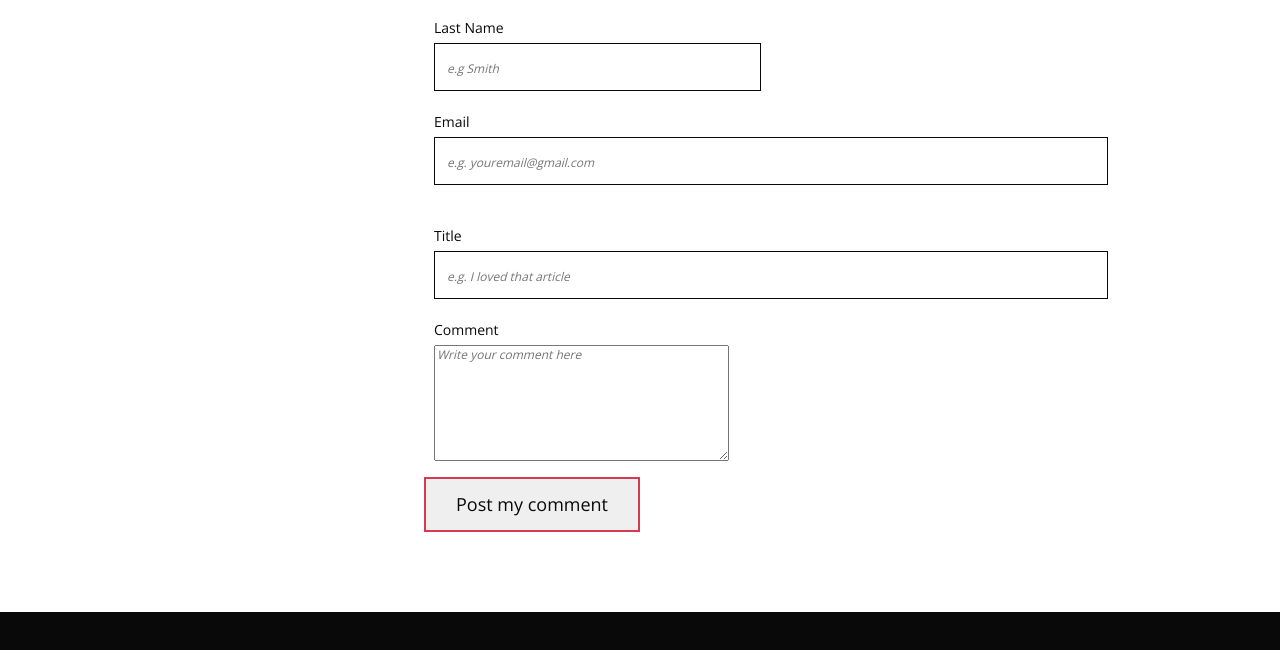
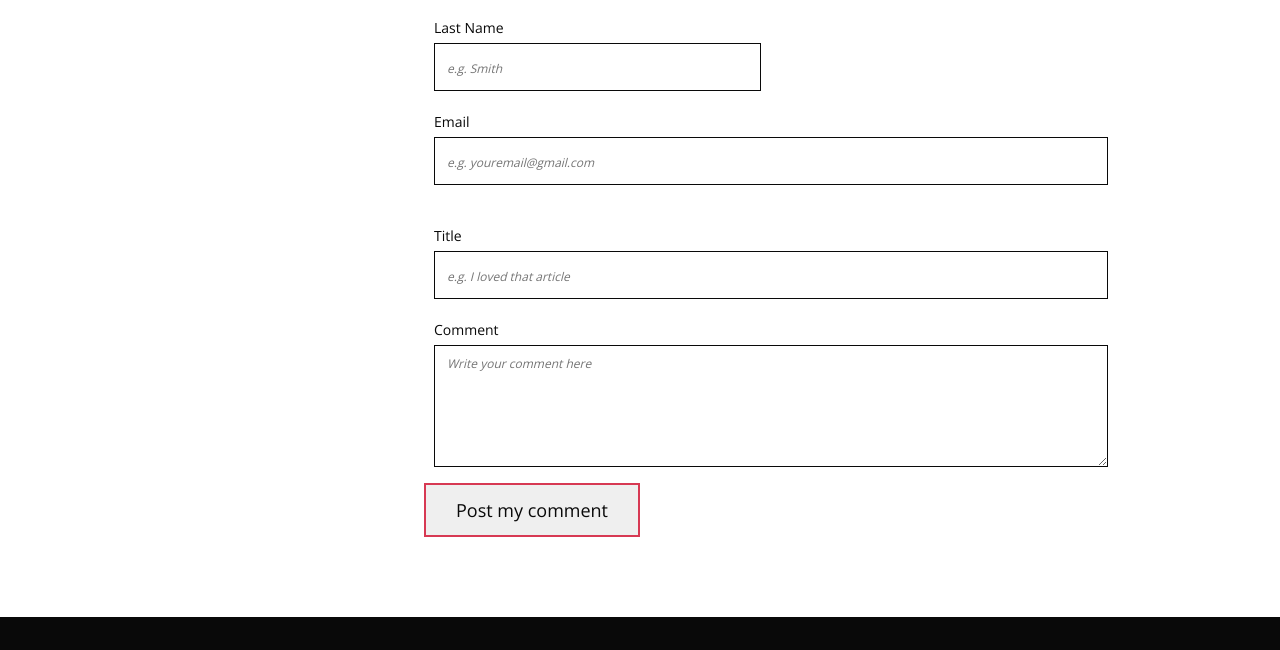
Before and after one commit to Davies70/alx-frontend-for-fun, a plain HTML site: page form/04-article.html in a window 1280 px wide. Shown: the part 1997-2647 px from the top of the page. Drawn offline with nearby package versions, Linux system fonts and the light colour scheme; files whose address does not match are found by name.

Commit message:
push again

```diff
--- a/form/04-article.html
+++ b/form/04-article.html
@@ -271,7 +271,7 @@
                         type="text"
                         name="your-last-name"
                         id="your-last-name"
-                        placeholder="e.g Smith"
+                        placeholder="e.g. Smith"
                         pattern="[A-Za-zÀ-ž\s]{3,}"
                         maxlength="40"
                         autocomplete="on"
--- a/form/04-styles.css
+++ b/form/04-styles.css
@@ -841,7 +841,7 @@ label {
 
 input[type='text'],
 input[type='email'],
-input[type='textarea'] {
+textarea {
   position: relative;
   width: 100%;
   padding: 1.2rem;
@@ -859,7 +859,7 @@ input[type='email'] {
 
 input[type='text']:focus,
 input[type='email']:focus,
-input[type='textarea']:focus {
+textarea:focus {
   border: 0.1rem solid var(--color-grey);
   background-color: var(--color-light-grey);
 }
```
